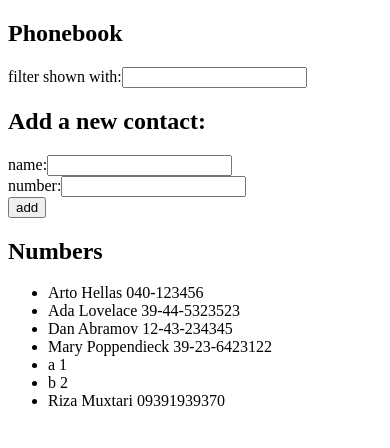
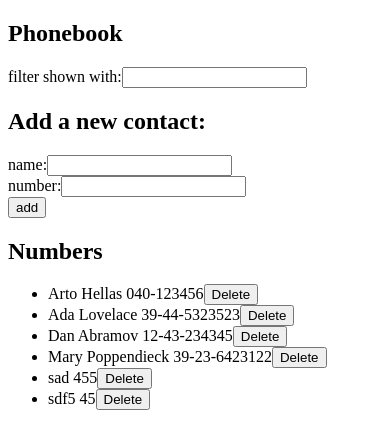
Before and after one commit to urmulu-riza/FullStackOpen-Part2, a React (Create React App) app in the folder phonebook/: page / in a window 390 px wide. Shown: the top 448 px of the page. Built offline with nearby package versions, Linux system fonts and the light colour scheme; data requests are answered from the project's data file.

Commit message:
2.14 phonebook  step9 delete person

```diff
--- a/phonebook/db.json
+++ b/phonebook/db.json
@@ -21,18 +21,13 @@
       "id": 4
     },
     {
-      "name": "a",
-      "number": "1",
-      "id": 5
-    },
-    {
-      "name": "b",
-      "number": "2",
+      "name": "sad",
+      "number": "455",
       "id": 6
     },
     {
-      "name": "Riza Muxtari",
-      "number": "09391939370",
+      "name": "sdf5",
+      "number": "45",
       "id": 7
     }
   ]
--- a/phonebook/package.json
+++ b/phonebook/package.json
@@ -12,6 +12,9 @@
     "react-dom": "^18.2.0",
     "react-scripts": "5.0.1",
     "web-vitals": "^2.1.4"
+  },
+  "devDependencies": {
+    "json-server": "^0.17.3"
   },
   "scripts": {
     "start": "react-scripts start",
--- a/phonebook/src/App.js
+++ b/phonebook/src/App.js
@@ -1,7 +1,7 @@
 import { useState, useEffect } from 'react';
 import axios from 'axios';
 import Form from './components/Form';
-import Numbers from './components/Number';
+import Numbers from './components/Numbers';
 import Persons from './services/persons';
 const App = () => {
   const [persons, setPersons] = useState([]);
@@ -45,12 +45,21 @@ const App = () => {
       setNewNumber('');
     });
   };
+  const deletePerson = (id) => {
+    const del = persons.find((p) => p.id === id);
+    window.confirm(`Delete ${del.name}`) &&
+      Persons.deleteAxios(id)
+        .then((r) => setPersons(persons.filter((p) => p.id !== id)))
+        .catch((err) => {
+          alert(err);
+        });
+  };
   return (
     <div>
       <h2>Phonebook</h2>
       <Form {...{ addPerson, filtered, handleChange, newName, newNumber }} />
       {/* <p>debug:{newName}</p> */}
-      <Numbers persons={persons} filtered={filtered} />
+      <Numbers {...{ persons, filtered, deletePerson }} />
     </div>
   );
 };
--- a/phonebook/src/components/Number.js
+++ b/phonebook/src/components/Numbers.js
@@ -1,4 +1,4 @@
-const Numbers = ({ persons, filtered }) => (
+const Numbers = ({ persons, filtered, deletePerson }) => (
   <div>
     <h2>Numbers</h2>
     <ul>
@@ -7,6 +7,7 @@ const Numbers = ({ persons, filtered }) => (
         .map((p) => (
           <li key={p.name}>
             {p.name} {p.number}
+            <button onClick={() => deletePerson(p.id)}>Delete</button>
           </li>
         ))}
     </ul>
--- a/phonebook/src/services/persons.js
+++ b/phonebook/src/services/persons.js
@@ -5,5 +5,6 @@ const getAll = () => axios.get(baseUrl).then((r) => r.data);
 const create = (newObj) => axios.post(baseUrl, newObj).then((r) => r.data);
 const update = (id, newObj) =>
   axios.put(`${baseUrl}/${id}`, newObj).then((r) => r.data);
-
-export default { getAll, create, update };
+const deleteAxios = (id) =>
+  axios.delete(`${baseUrl}/${id}`).then((r) => r.data);
+export default { getAll, create, update, deleteAxios };
```
